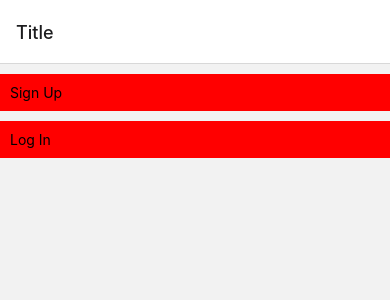
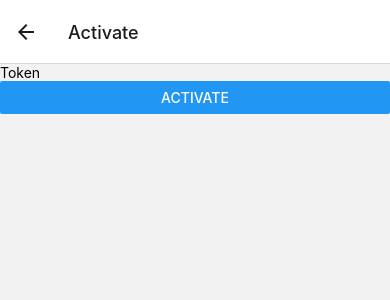
Before and after one commit to gmunilla14/Workout_frontend, a React Native app: screen /Activate in a window 390 px wide. Shown: the top 300 px of the page. Built offline with nearby package versions, Linux system fonts and the light colour scheme.

Commit message:
Add account activation

```diff
--- a/app/navigation/AuthNavigator.js
+++ b/app/navigation/AuthNavigator.js
@@ -4,7 +4,7 @@ import { createStackNavigator } from "@react-navigation/stack";
 import TitleScreen from "../screens/TitleScreen";
 import SignUpScreen from "../screens/SignUpScreen";
 import LoginScreen from "../screens/LoginScreen";
-
+import ActivateScreen from "../screens/ActivateScreen";
 const Stack = createStackNavigator();
 
 function AuthNavigator(props) {
@@ -13,6 +13,7 @@ function AuthNavigator(props) {
       <Stack.Screen name="Title" component={TitleScreen} />
       <Stack.Screen name="Sign Up" component={SignUpScreen} />
       <Stack.Screen name="Login" component={LoginScreen} />
+      <Stack.Screen name="Activate" component={ActivateScreen} />
     </Stack.Navigator>
   );
 }
--- a/app/routes/authRoutes.js
+++ b/app/routes/authRoutes.js
@@ -1,4 +1,5 @@
 import axios from "axios";
+import { setHeaders } from "./utils";
 
 export const signUp = async (user) => {
   try {
@@ -14,3 +15,16 @@ export const signUp = async (user) => {
 };
 
 export const login = async () => {};
+
+export const activate = async (token) => {
+  try {
+    const response = await axios.post(
+      "http://192.168.4.66:3000/api/1.0/activate",
+      token,
+      await setHeaders()
+    );
+    return response;
+  } catch (err) {
+    return err.response;
+  }
+};
--- /dev/null
+++ b/app/routes/utils.js
@@ -0,0 +1,11 @@
+import AsyncStorage from "@react-native-async-storage/async-storage";
+
+export const setHeaders = async () => {
+  const token = await AsyncStorage.getItem("token");
+  const header = {
+    headers: {
+      "x-auth-token": token,
+    },
+  };
+  return header;
+};
--- /dev/null
+++ b/app/screens/ActivateScreen.js
@@ -0,0 +1,44 @@
+import React from "react";
+import { View, StyleSheet, TextInput, Button } from "react-native";
+import { Formik } from "formik";
+import * as Yup from "yup";
+import { activate } from "../routes/authRoutes";
+
+const validationSchema = Yup.object().shape({
+  token: Yup.string().required().min(4).max(32).trim().label("Username"),
+});
+
+function ActivateScreen(props) {
+  return (
+    <View>
+      <Formik
+        initialValues={{ token: "" }}
+        onSubmit={async (values) => {
+          const response = await activate(values);
+          if (response.status === 200) {
+            console.log(response.data);
+          } else {
+            console.log(response.data);
+          }
+        }}
+      >
+        {({ handleChange, handleSubmit }) => (
+          <>
+            <TextInput
+              placeholder="Token"
+              name="token"
+              onChangeText={handleChange("token")}
+            />
+            <Button title="Activate" onPress={handleSubmit} />
+          </>
+        )}
+      </Formik>
+    </View>
+  );
+}
+
+const styles = StyleSheet.create({
+  container: {},
+});
+
+export default ActivateScreen;
--- a/app/screens/SignUpScreen.js
+++ b/app/screens/SignUpScreen.js
@@ -1,4 +1,4 @@
-import React from "react";
+import React, { useEffect } from "react";
 import {
   Text,
   StyleSheet,
@@ -30,7 +30,14 @@ const validationSchema = Yup.object().shape({
     .oneOf([Yup.ref("password")], "Passwords must match"),
 });
 
-function SignUpScreen(props) {
+function SignUpScreen({ navigation }) {
+  useEffect(async () => {
+    const userToken = await AsyncStorage.getItem("token");
+    if (userToken) {
+      navigation.navigate("Activate");
+    }
+  });
+
   return (
     <ScrollView style={styles.container} keyboardShouldPersistTaps="never">
       <Formik
@@ -47,9 +54,10 @@ function SignUpScreen(props) {
             password: values.password,
           };
           const response = await signUp(user);
-          console.log(response);
+          console.log(response.data);
           if (response.status === 200) {
             await AsyncStorage.setItem("token", response.data.token);
+            navigation.navigate("Activate");
           }
         }}
         validationSchema={validationSchema}
--- a/app/screens/TitleScreen.js
+++ b/app/screens/TitleScreen.js
@@ -1,6 +1,7 @@
 import React from "react";
 import { View, StyleSheet, Button, TouchableOpacity, Text } from "react-native";
 import { signUp } from "../routes/authRoutes";
+import AsyncStorage from "@react-native-async-storage/async-storage";
 
 function TitleScreen({ navigation }) {
   const onSignUpPress = async () => {
@@ -19,6 +20,12 @@ function TitleScreen({ navigation }) {
       <TouchableOpacity style={styles.container} onPress={onLoginPress}>
         <Text>Log In</Text>
       </TouchableOpacity>
+      <Button
+        title="Sign Out"
+        onPress={async () => {
+          await AsyncStorage.removeItem("token");
+        }}
+      />
     </>
   );
 }
```
